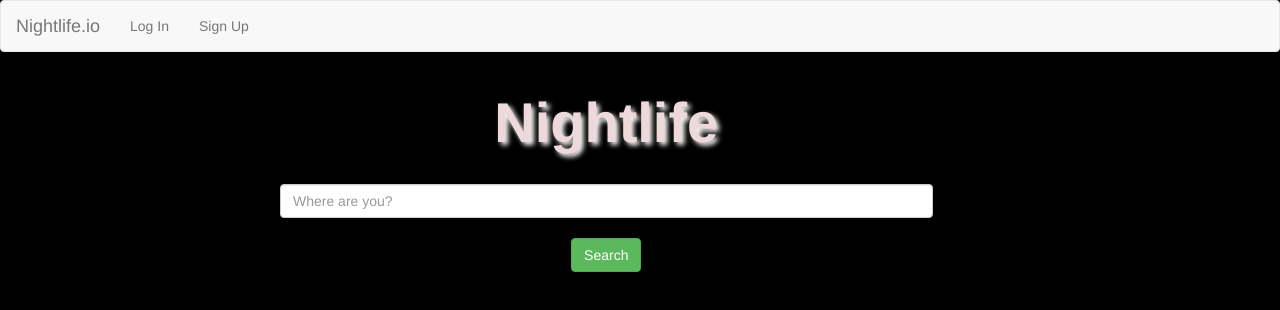
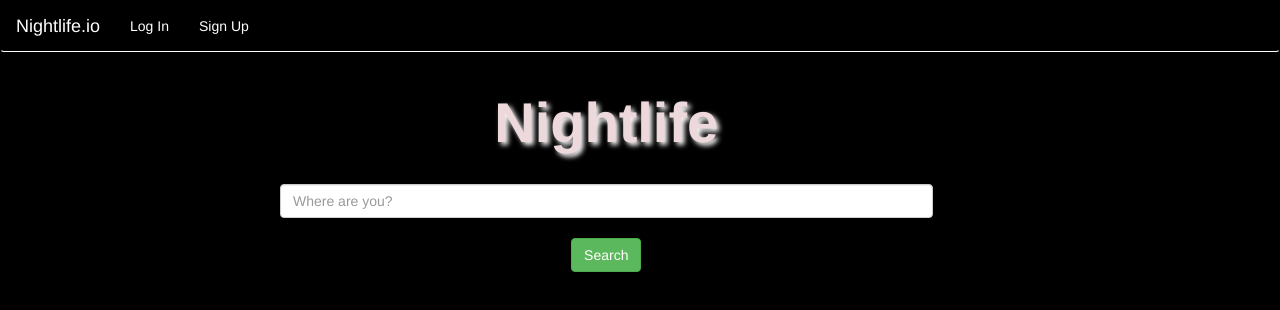
Before and after one commit to vinnyA3/nightlife-app, a website: page public/app/views/index.html in a window 1280 px wide. Drawn offline with nearby package versions, Linux system fonts and the light colour scheme; some packages are replaced by stand-ins of ours; files that its build step writes are made by us from their sources.

Commit message:
added class

```diff
--- a/public/app/views/index.html
+++ b/public/app/views/index.html
@@ -18,7 +18,7 @@
 <body ng-app="mainApp" ng-controller="mainController as main">
 
   <div class="fluid-container">
-    <nav class="navbar navbar-default">
+    <nav class="navbar navbar-transparent">
         <div class="navbar-brand"><a ui-sref="home">Nightlife.io</a></div>
         <ul class="nav navbar-nav">
         <li ng-if="!main.isAuthenticated()"><a ui-sref="login">Log In</a></li>
```
